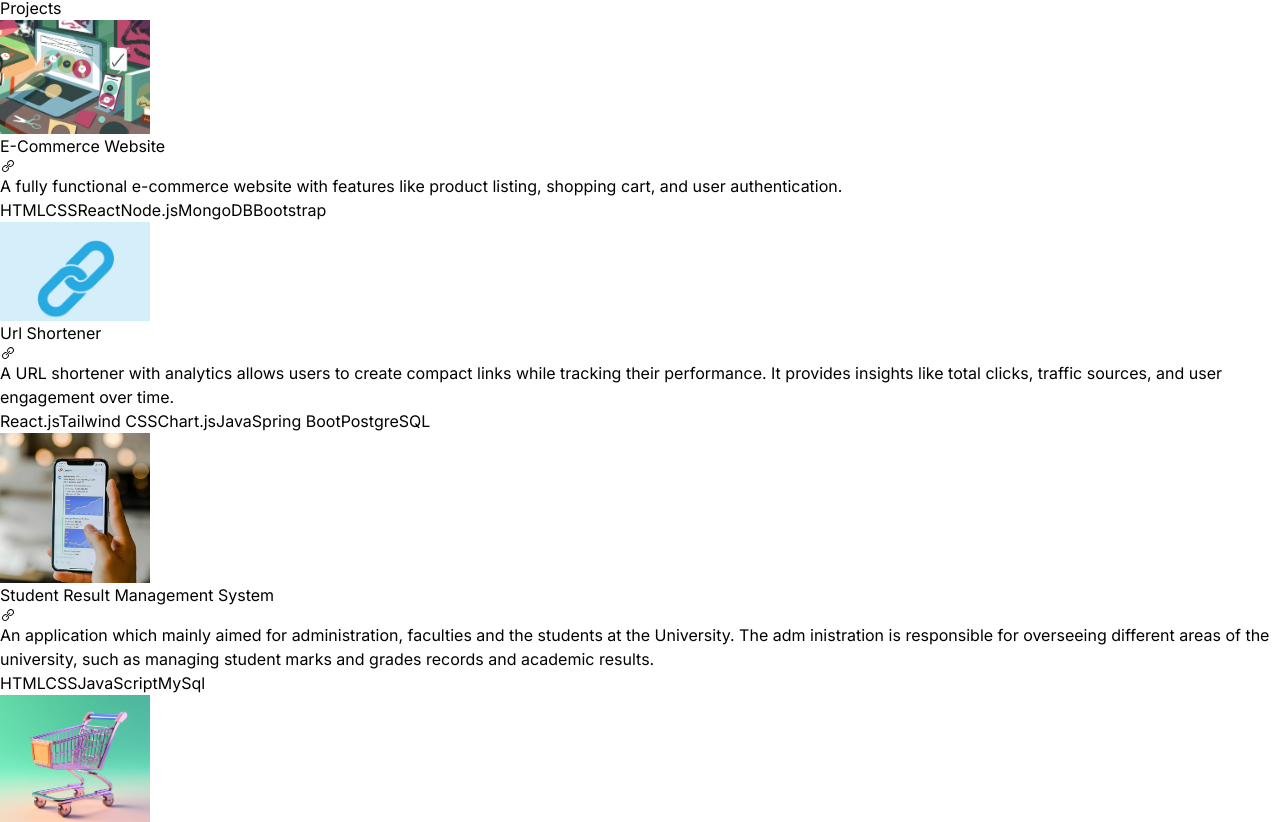
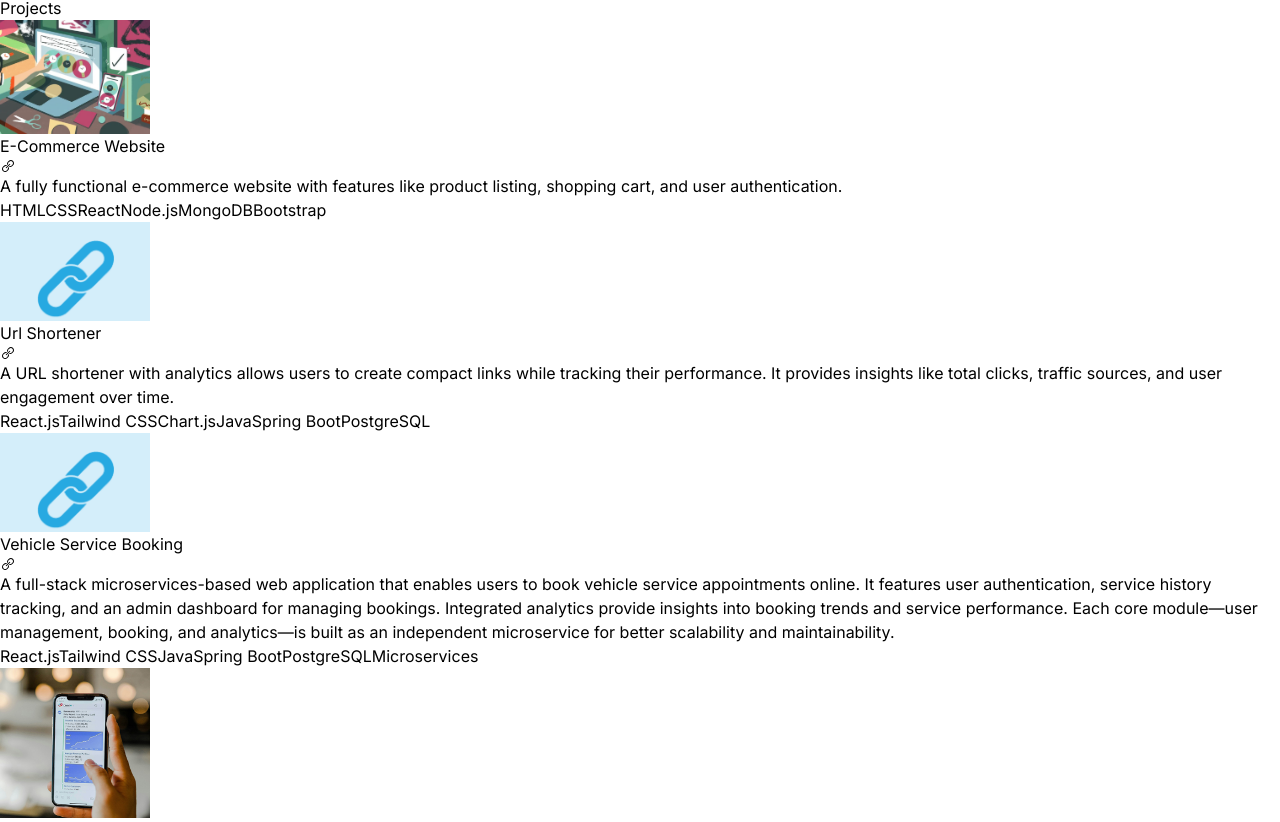
Before and after one commit to Nithinlinga/React-portfolio-Nithin, a React (Vite) app: page / in a window 1280 px wide. Shown: the part 2740-3562 px from the top of the page. Built offline with nearby package versions, Linux system fonts and the light colour scheme; the HTML template or start-up script is replaced by a standard one.

Commit message:
added updated Resume and  added project

```diff
--- a/src/constants/index.js
+++ b/src/constants/index.js
@@ -24,6 +24,14 @@ export const PROJECTS = [
     description:
       "A URL shortener with analytics allows users to create compact links while tracking their performance. It provides insights like total clicks, traffic sources, and user engagement over time.",
     technologies: ["React.js", "Tailwind CSS", "Chart.js","Java","Spring Boot","PostgreSQL"]
+  },
+  {
+  title: "Vehicle Service Booking",
+  image: project5,
+  link: "https://github.com/Nithinlinga/Vehicle-service-booking",
+  description:
+    "A full-stack microservices-based web application that enables users to book vehicle service appointments online. It features user authentication, service history tracking, and an admin dashboard for managing bookings. Integrated analytics provide insights into booking trends and service performance. Each core module—user management, booking, and analytics—is built as an independent microservice for better scalability and maintainability.",
+  technologies: ["React.js", "Tailwind CSS", "Java", "Spring Boot", "PostgreSQL", "Microservices"]
   },
   {
     title: "Student Result Management System",
```
Also changed, not shown: 1 other file (tests, documents, lock files or other folders).
